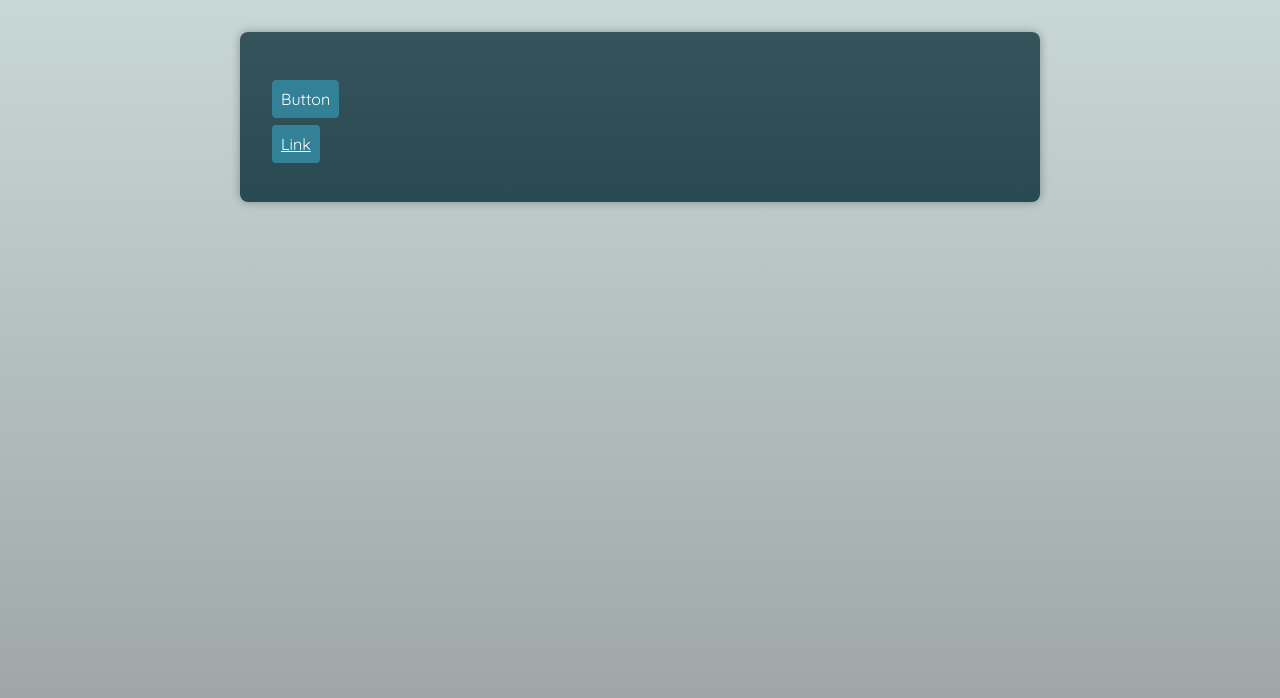
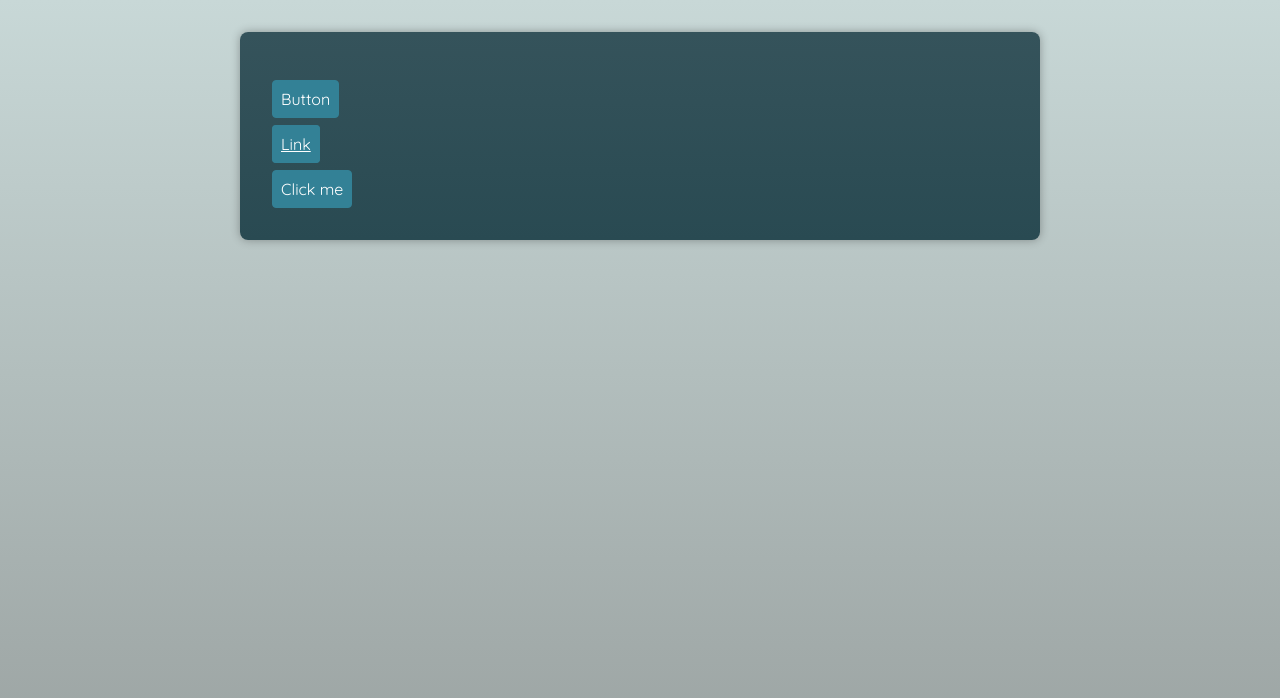
Before and after one commit to webdevbiv/udemi-react-typescript, a React (Vite) app in the folder module-04-02/04 New Project Starting Code/: page / in a window 1280 px wide. Shown: the top 698 px of the page. Built offline with nearby package versions, Linux system fonts and the light colour scheme; a web font is replaced by a local one.

Commit message:
ADD | Generic Container

```diff
--- a/module-04-02/04 New Project Starting Code/src/App.tsx
+++ b/module-04-02/04 New Project Starting Code/src/App.tsx
@@ -1,4 +1,5 @@
 import Button from "./components/Button";
+import Container from "./components/Container";
 // import Input from "./components/Input";
 
 function App() {
@@ -10,6 +11,7 @@
       <p>
         <Button href='https://google.com'>Link</Button>
       </p>
+      <Container as={Button}>Click me</Container>
     </main>
   );
 }
--- /dev/null
+++ b/module-04-02/04 New Project Starting Code/src/components/Container.tsx
@@ -0,0 +1,18 @@
+import {type ComponentPropsWithRef, type ElementType} from "react";
+
+//NOTE - Polimorphic Component
+type ContainerProps<T extends ElementType> = {
+  as?: T;
+  children?: React.ReactNode;
+} & ComponentPropsWithRef<T>;
+
+function Container<C extends ElementType>({
+  as,
+  children,
+  ...props
+}: ContainerProps<C>) {
+  const Component = as || "div";
+  return <Component {...props}>{children}</Component>;
+}
+
+export default Container;
```
